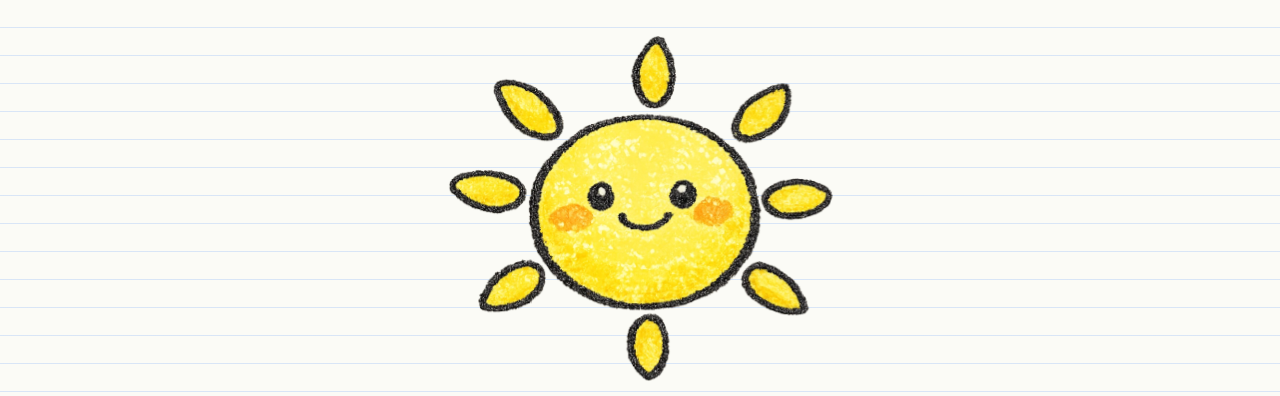
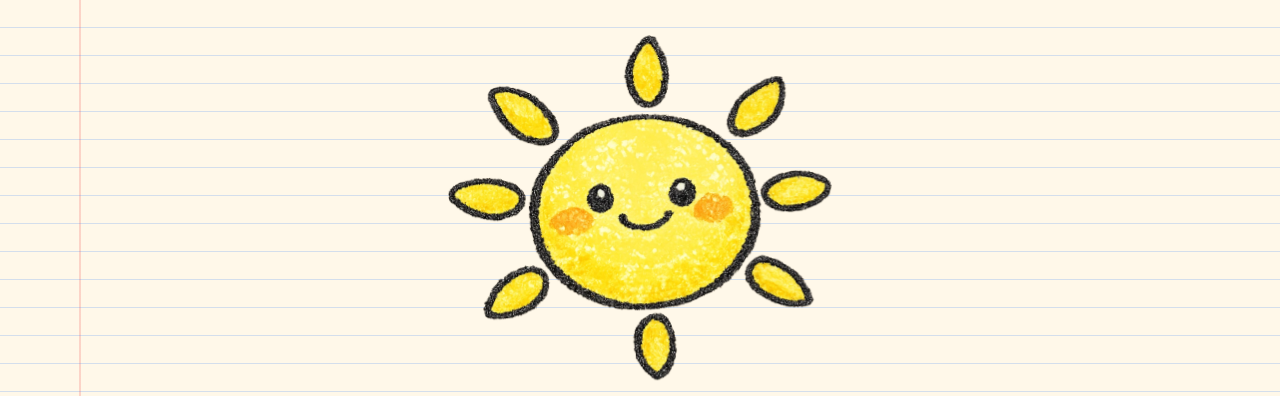
Before and after one commit to ThomasMazzotta/PersonalPortfolio, a website built with Vite: page index.html in a window 1280 px wide. Shown: the top 396 px of the page. Built offline with nearby package versions, Linux system fonts and the light colour scheme.

Commit message:
Solved infinite scroll problem - improved bg - added custom crayon colors tailwind

```diff
--- a/index.html
+++ b/index.html
@@ -7,31 +7,39 @@
   </head>
   <body>
     <div id="app">
+      <!-- smooth wrapper and content -->
+      <div id="smooth-wrapper">
+        <div id="smooth-content">
           <!-- FIRST SECTION: SUN SECTION AND PRESENTATION  -->
           <section id="sun-section" class="h-screen">
             <div class="flex items-center justify-center mt-5 mb-5">
               <img id="sun" src="/src/assets/img/sun.webp" class="w-60" alt="" />
             </div>
 
-        <p id="text-animation" class="text-violet-900 text-[4rem] text-center">Hi, my name is Thomas!</p>
+            <p id="text-animation" class="text-shadow-crayon-ink crayon-filter text-[4rem] text-center">
+              Hi, my name is Thomas!
+            </p>
           </section>
           <!-- SECOND SECTION: HORIZONTAL SCROLL -->
-      <section id="horizontal" class="flex">
-        <div class="content bg-amber-500">
+          <section id="horizontal" class="flex no-scroll">
+            <div class="content">
               <p>CONTENT FIRST</p>
+              <p class="text-testred">TEST</p>
             </div>
 
-        <div class="bg-red-400 content">
+            <div class="content">
               <p>CONTENT SECOND</p>
             </div>
 
-        <div class="bg-blue-400 content">
+            <div class="content">
               <p>CONTENT THIRD</p>
             </div>
           </section>
           <!-- THIRD SECTION: FOOTER -->
           <footer id="" class="h-screen">Footer</footer>
         </div>
+      </div>
+    </div>
 
     <script type="module" src="/src/main.js"></script>
   </body>
--- a/package.json
+++ b/package.json
@@ -9,10 +9,10 @@
     "preview": "vite preview"
   },
   "devDependencies": {
+    "@tailwindcss/vite": "^4.2.0",
     "vite": "^7.3.1"
   },
   "dependencies": {
-    "@tailwindcss/vite": "^4.1.18",
     "gsap": "^3.14.2",
     "tailwindcss": "^4.1.18"
   }
--- a/src/animations/horizontalScroll.js
+++ b/src/animations/horizontalScroll.js
@@ -1,16 +1,36 @@
 import { gsap } from "gsap"
 import { ScrollTrigger } from "gsap/ScrollTrigger"
-gsap.registerPlugin(ScrollTrigger)
+import { ScrollSmoother } from "gsap/ScrollSmoother"
+gsap.registerPlugin(ScrollTrigger, ScrollSmoother)
 
+//horizontal scroll function
 export function horizontalScroll() {
   const contents = gsap.utils.toArray("#horizontal .content")
+  const total = contents.length - 1
+  if (total < 1) return
 
   gsap.to(contents, {
-    xPercent: -100 * (contents.length - 1),
+    xPercent: -100 * total,
+    ease: "none",
     scrollTrigger: {
       trigger: "#horizontal",
+      start: "top top",
+      end: () => `+=${window.innerWidth * total * 1.5}`,
       pin: true,
-      scrub: 1,
+      scrub: 1.1,
+      anticipatePin: 1,
+      invalidateOnRefresh: true,
     },
   })
 }
+
+//smooting scroll function
+export function initSmoother() {
+  return ScrollSmoother.create({
+    wrapper: "#smooth-wrapper",
+    content: "#smooth-content",
+    smooth: 1.2,
+    normalizeScroll: true,
+    effects: false,
+  })
+}
--- a/src/assets/fonts/pagebg.css
+++ b/src/assets/fonts/pagebg.css
@@ -1,18 +1,26 @@
 :root {
-  --paper: #fbfbf6; /* paper color */
-  --line: rgba(59, 130, 246, 0.18); /* line color */
+  --paper: #fff8e9;
+  --line-color: rgba(59, 130, 246, 0.22);
   --line-gap: 28px;
   --line-thickness: 1px;
+  --margin-color: rgba(239, 68, 68, 0.2);
+  --margin-x: 80px;
 }
 
 body {
   background-color: var(--paper);
+  background-image:
+    repeating-linear-gradient(
+      to bottom,
+      transparent 0 calc(var(--line-gap) - var(--line-thickness)),
+      var(--line-color) calc(var(--line-gap) - var(--line-thickness)) var(--line-gap)
+    ),
+    linear-gradient(
+      to right,
+      transparent 0 calc(var(--margin-x) - 1px),
+      var(--margin-color) calc(var(--margin-x) - 1px) calc(var(--margin-x) + 1px),
+      transparent calc(var(--margin-x) + 1px) 100%
+    );
 
-  background-image: linear-gradient(
-    to bottom,
-    transparent calc(var(--line-gap) - var(--line-thickness)),
-    var(--line) 0
-  );
-  background-size: 100% var(--line-gap);
-  background-position: 0 0;
+  background-attachment: fixed;
 }
--- a/src/main.js
+++ b/src/main.js
@@ -2,7 +2,9 @@ import "./style.css"
 import { startSunWiggle } from "./animations/heroIntro"
 import { textAnimation } from "./animations/heroIntro"
 import { horizontalScroll } from "./animations/horizontalScroll"
+import { initSmoother } from "./animations/horizontalScroll"
 
 startSunWiggle()
-textAnimation()
+// textAnimation()
 horizontalScroll()
+initSmoother()
--- a/src/style.css
+++ b/src/style.css
@@ -1,7 +1,8 @@
+@import "./assets/fonts/pagebg.css";
 @import "tailwindcss";
-@import "./assets/fonts/pagebg.css";
+@config "../tailwind.config.js";
 
-/* my personal font */
+/* FONT RELATED CSS */
 @font-face {
   font-family: "kidfont";
   src: url("./assets/fonts/kidfont.woff2") format("woff2");
@@ -10,8 +11,7 @@
   font-display: swap;
 }
 
-/* base html & body config */
-
+/* BASE HTML AND CONFIG */
 * {
   box-sizing: border-box;
 }
@@ -38,7 +38,7 @@ body {
     sans-serif;
 }
 
-/* Horizontal slider */
+/* HORIZONTAL SLIDER SECTION */
 #horizontal {
   overflow-x: hidden;
 }
--- a/tailwind.config.js
+++ b/tailwind.config.js
@@ -6,6 +6,18 @@ export default {
       fontFamily: {
         kid: ['"kidfont"', "system-ui", "sans-serif"],
       },
+      colors: {
+        crayon: {
+          ink: "#1F1F24",
+          rose: "#E98BAA",
+          sky: "#6FB7D6",
+          mint: "#6FBF9A",
+          lavender: "#9B8AE6",
+          peach: "#F2A07B",
+          butter: "#E7C75B",
+          cocoa: "#7A5A4A",
+        },
+      },
     },
   },
   plugins: [],
```
Also changed, not shown: src/assets/img/white-paper-texture.webp (added), 1 other file. Lines whose indentation alone changed are shown as unchanged.
